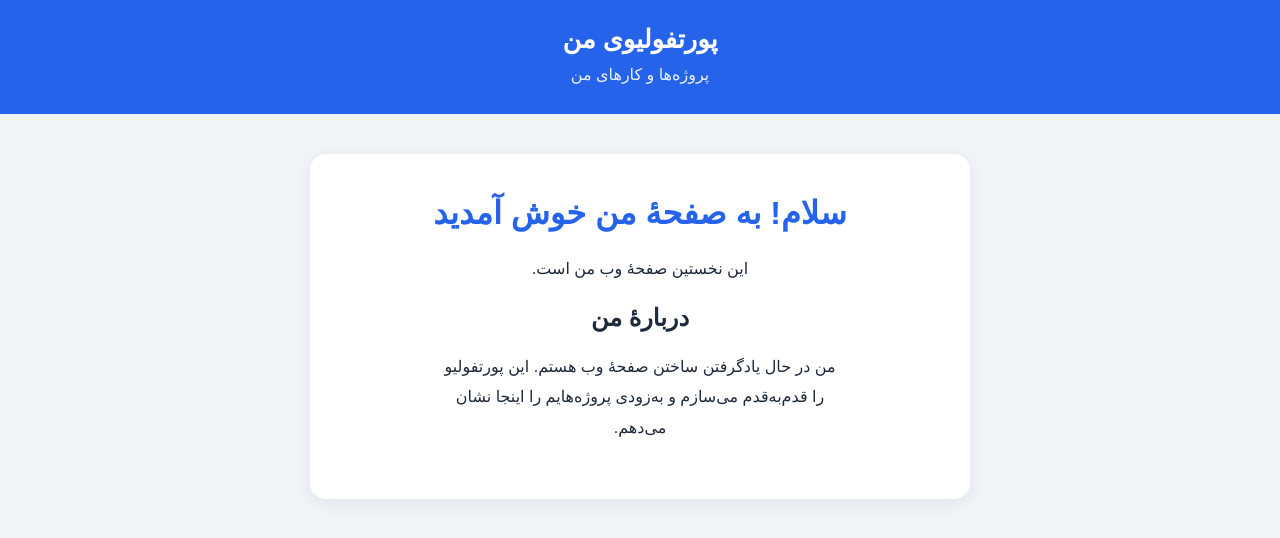
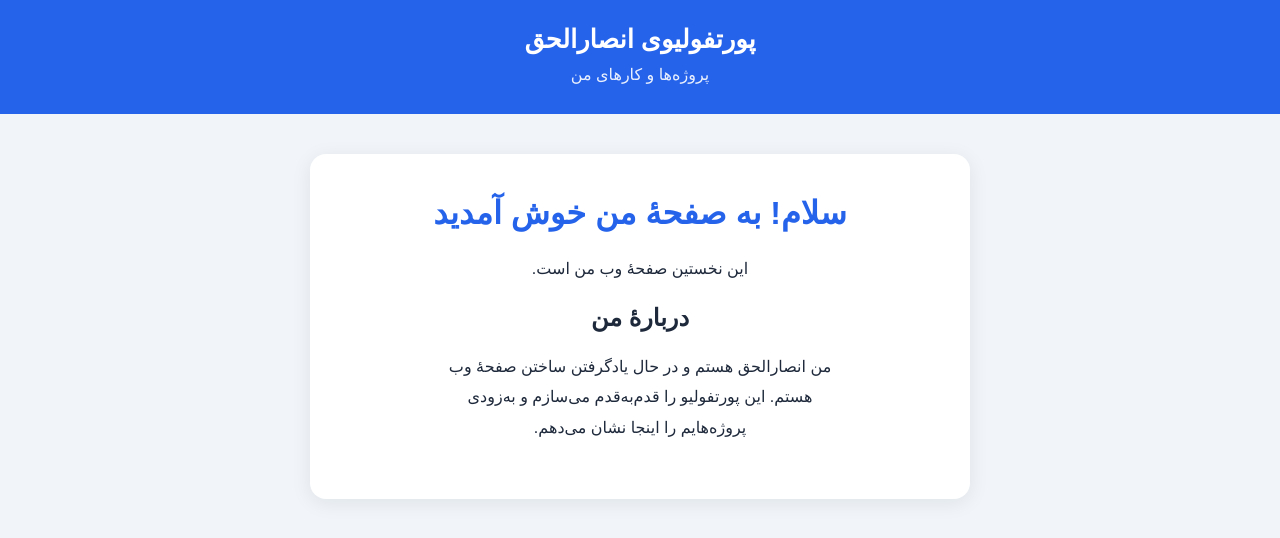
Before and after one commit to ansarulhaqmubarez/my-first-page, a plain HTML site: page index.html in a window 1280 px wide. Drawn offline with Linux system fonts and the light colour scheme.

Commit message:
Add the name Ansarulhaq to header and about text
Co-Authored-By: Claude Sonnet 5.5 <noreply@anthropic.com>
Claude-Session: https://claude.ai/code/session_01DjadrfcE19SxwNK45mh1Yw

```diff
--- a/index.html
+++ b/index.html
@@ -8,14 +8,14 @@
 </head>
 <body>
   <header class="site-header">
-    <h2 class="brand">پورتفولیوی من</h2>
+    <h2 class="brand">پورتفولیوی انصارالحق</h2>
     <p class="tagline">پروژه‌ها و کارهای من</p>
   </header>
   <main class="card">
     <h1>سلام! به صفحهٔ من خوش آمدید</h1>
     <p>این نخستین صفحهٔ وب من است.</p>
     <h2>دربارهٔ من</h2>
-    <p>من در حال یادگرفتن ساختن صفحهٔ وب هستم. این پورتفولیو را قدم‌به‌قدم می‌سازم و به‌زودی پروژه‌هایم را اینجا نشان می‌دهم.</p>
+    <p>من انصارالحق هستم و در حال یادگرفتن ساختن صفحهٔ وب هستم. این پورتفولیو را قدم‌به‌قدم می‌سازم و به‌زودی پروژه‌هایم را اینجا نشان می‌دهم.</p>
   </main>
 </body>
 </html>
```
